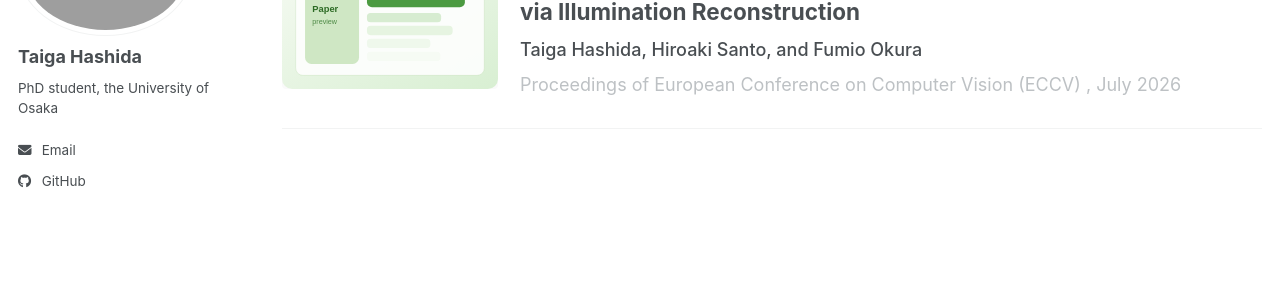
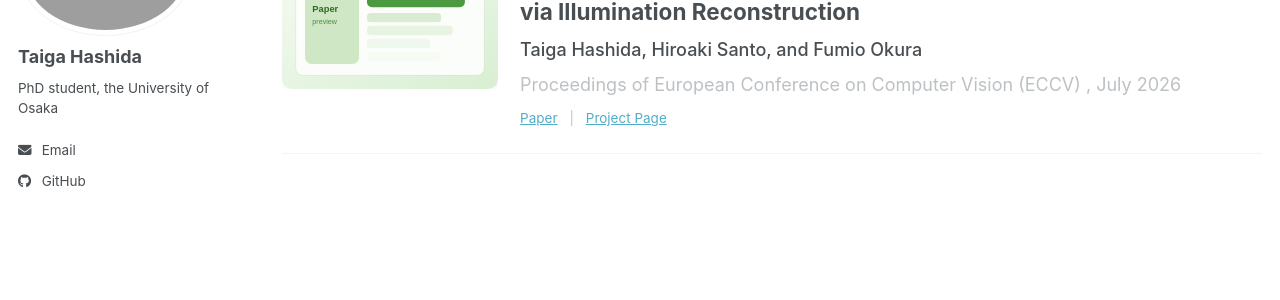
Before and after one commit to mottya2022/mottya2022.github.io, a Jekyll site: the page built from _pages/publications.html, in a window 1280 px wide. Shown: the part 199-499 px from the top of the page. Built offline with Jekyll 4.4.1, drawn with Linux system fonts in a browser that asks for light colours; a style sheet for code colours, icons or effects is not loaded.

Commit message:
'update'

```diff
--- a/_includes/publication-item.html
+++ b/_includes/publication-item.html
@@ -26,15 +26,13 @@
 
 <article class="publication__item" itemscope itemtype="http://schema.org/CreativeWork">
   {% if teaser_url %}
-    <a class="publication__figure" href="{{ base_path }}{{ post.url }}" rel="permalink" aria-hidden="true" tabindex="-1">
+    <div class="publication__figure" aria-hidden="true">
       <img src="{{ teaser_url }}" alt="">
-    </a>
+    </div>
   {% endif %}
 
   <div class="publication__body{% unless teaser_url %} publication__body--full{% endunless %}">
-    <h2 class="publication__title" itemprop="headline">
-      <a href="{{ base_path }}{{ post.url }}" rel="permalink">{{ title }}</a>
-    </h2>
+    <h2 class="publication__title" itemprop="headline">{{ title }}</h2>
 
     {% if post.author or post.authors %}
       <p class="publication__meta publication__meta--authors">
@@ -53,5 +51,25 @@
     {% if post.citation %}
       <p class="publication__meta publication__meta--citation">{{ post.citation | markdownify | remove: '<p>' | remove: '</p>' }}</p>
     {% endif %}
+
+    {% if post.projecturl and post.projecturl != "" %}
+      {% assign project_url = post.projecturl %}
+    {% else %}
+      {% assign project_url = base_path | append: post.url %}
+    {% endif %}
+
+    {% if post.paperurl or project_url %}
+      <p class="publication__links">
+        {% if post.paperurl %}
+          <a class="publication__link" href="{{ post.paperurl }}" target="_blank" rel="noopener noreferrer">Paper</a>
+        {% endif %}
+        {% if post.paperurl and project_url %}
+          <span class="publication__link-separator">|</span>
+        {% endif %}
+        {% if project_url %}
+          <a class="publication__link" href="{{ project_url }}">Project Page</a>
+        {% endif %}
+      </p>
+    {% endif %}
   </div>
 </article>
--- a/_sass/layout/_archive.scss
+++ b/_sass/layout/_archive.scss
@@ -78,15 +78,6 @@
   font-family: $sans-serif-narrow;
   font-size: $type-size-4;
   line-height: 1.35;
-
-  a {
-    color: var(--global-text-color);
-    text-decoration: none;
-
-    &:hover {
-      text-decoration: underline;
-    }
-  }
 }
 
 .publication__meta {
@@ -101,6 +92,21 @@
 
 .publication__meta--source,
 .publication__meta--citation {
+  color: var(--global-text-color-light);
+}
+
+.publication__links {
+  margin: 0.5rem 0 0;
+  font-size: $type-size-6;
+  line-height: 1.6;
+}
+
+.publication__link {
+  text-decoration: underline;
+}
+
+.publication__link-separator {
+  margin: 0 0.45rem;
   color: var(--global-text-color-light);
 }
 
```
Also changed, not shown: _publications/2026-07-07-eccv2026.md (+1 -0 lines).
